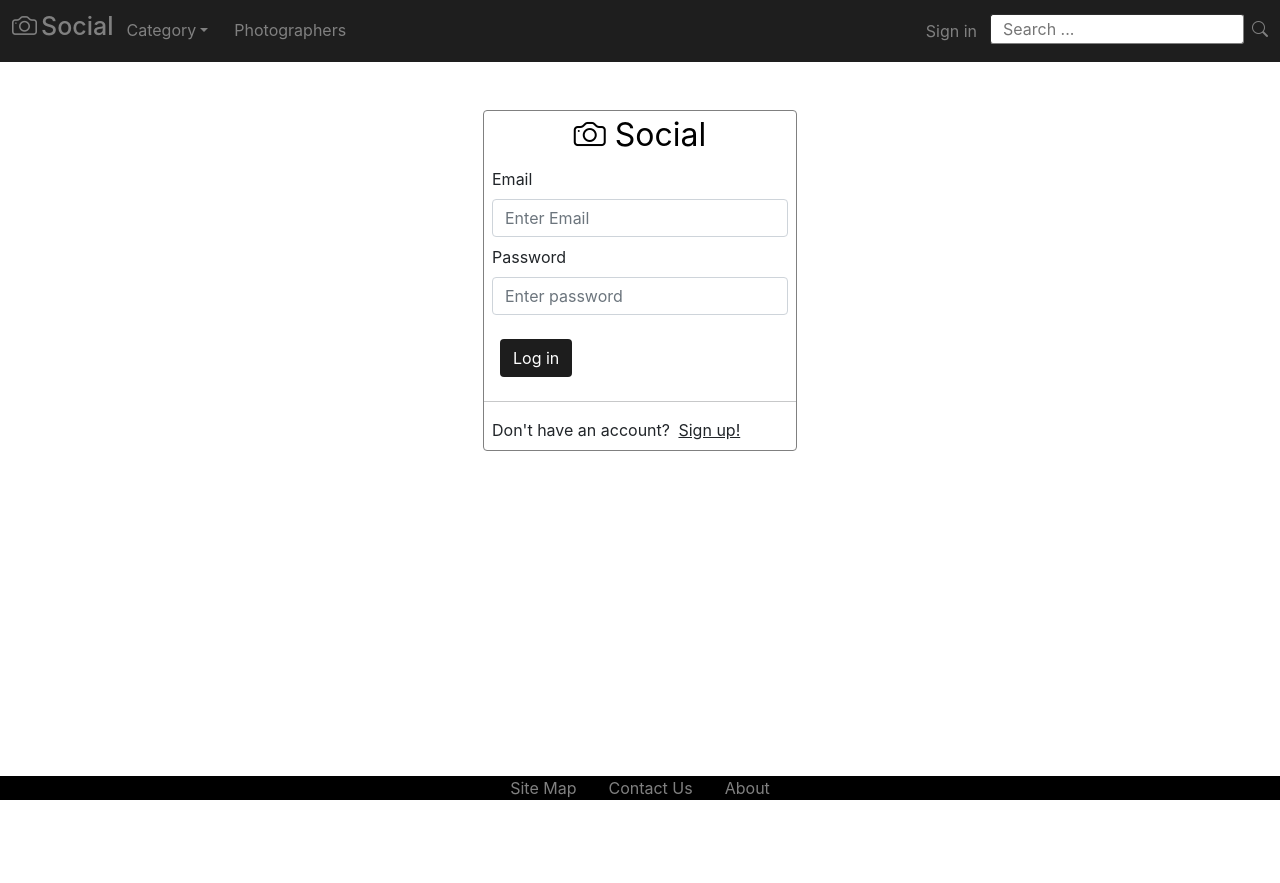
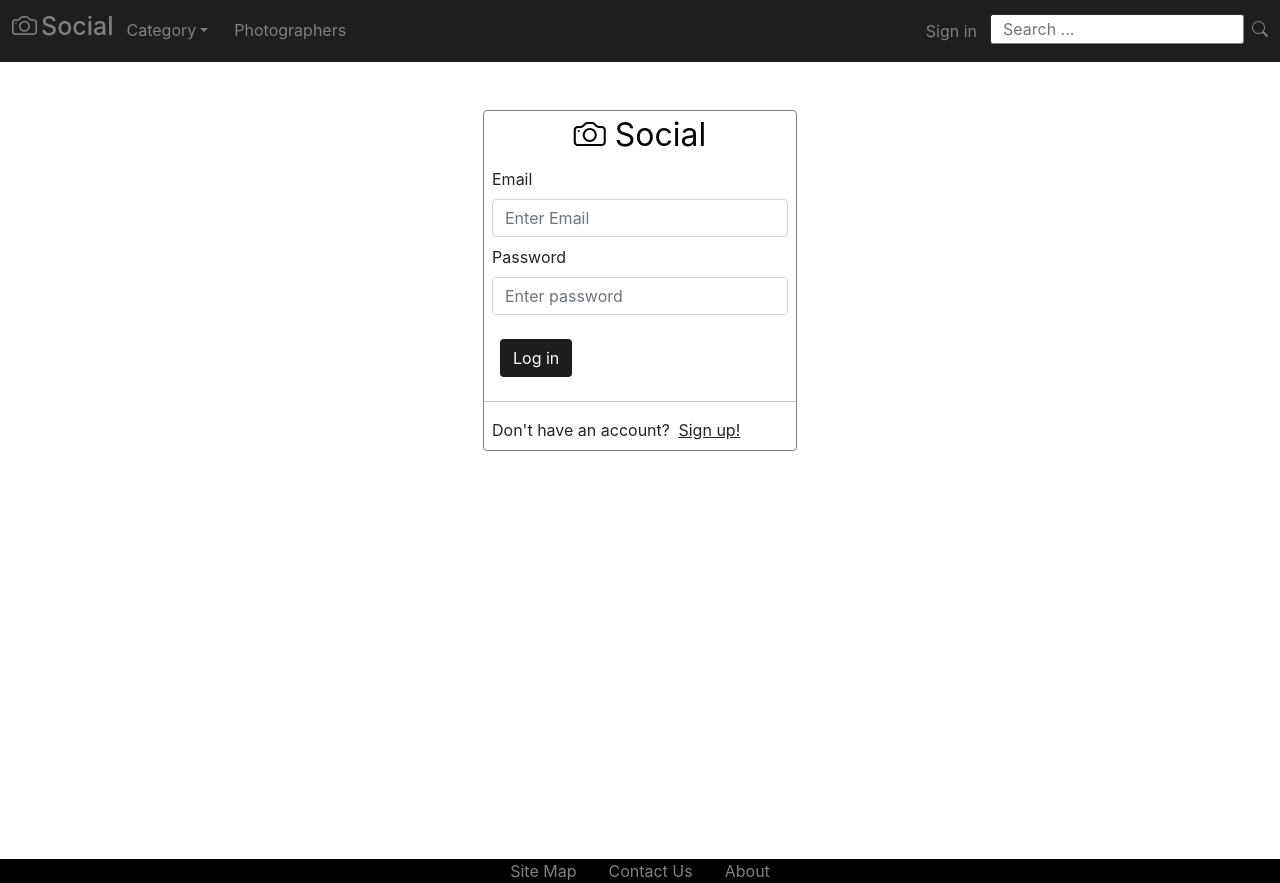
Before and after one commit to coder-developer-a/social, a React (Create React App) app: page /signin in a window 1280 px wide. Before the commit the page ends 800 px from the top, so only its background shows below. Built offline with nearby package versions, Linux system fonts and the light colour scheme.

Commit message:
third commit

```diff
--- a/src/App.js
+++ b/src/App.js
@@ -4,10 +4,11 @@ import Trending from './components/Trending';
 import Highway from './components/Highway';
 import Sports from './components/Sports';
 import Footer from './components/Footer';
+import Footera from './components/Footera';
 import Photographers from './components/Photographers';
 import Signin from './components/Signin';
-import Footera from './components/Footera';
-import Footerab from './components/Footerab';
+import { useState } from 'react';
+
 import {
   BrowserRouter as Router,
   Switch,
@@ -18,7 +19,7 @@ import {
 
 function App() {
   return (
-    <div className='container-fluid'>
+    <div className='container-fluid app'>
       <Router basename={process.env.PUBLIC_URL}>
         <Switch>
           <Route path='/' exact>
@@ -27,7 +28,7 @@ function App() {
             <Trending />
             <Highway />
             <Sports />
-            <Footerab />
+            <Footer />
           </Route>
           <Route path="/Photographers">
             <Header />
@@ -37,17 +38,17 @@ function App() {
           <Route path='/category-trending'>
             <Header />
             <Trending />
-            <Footer />
+            <Footera />
           </Route>
           <Route path='/category-highway'>
             <Header />
             <Highway />
-            <Footer />
+            <Footera />
           </Route>
           <Route path='/category-sports'>
             <Header />
             <Sports />
-            <Footer />
+            <Footera />
           </Route>
           <Route path='/signin'>
             <Header />
--- a/src/components/Footer.js
+++ b/src/components/Footer.js
@@ -1,7 +1,8 @@
 const Footer = () => {
+
     return (
-        <div className='row'>
-            <div className='footer d-flex justify-content-center align-items-center'>
+        <div className='row footer'>
+            <div className='d-flex justify-content-center align-items-center container'>
                 <div className='footer-item mx-3'>Site Map</div>
                 <div className='footer-item mx-3'>Contact Us</div>
                 <div className='footer-item mx-3'>About</div>
--- a/src/components/Footera.js
+++ b/src/components/Footera.js
@@ -1,7 +1,8 @@
 const Footera = () => {
     return (
         <div className='row'>
-            <div className='footera d-flex justify-content-center align-items-center'>
+            <div><br /><br /><br /><br /><br /><br /><br /><br /><br /><br /><br /><br /><br /><br /><br /><br /><br /></div>
+            <div className='footera d-flex justify-content-center align-items-center container'>
                 <div className='footer-item mx-3'>Site Map</div>
                 <div className='footer-item mx-3'>Contact Us</div>
                 <div className='footer-item mx-3'>About</div>
--- a/src/components/Footerab.js
+++ /dev/null
@@ -1,13 +0,0 @@
-const Footerab = () => {
-    return (
-        <div className='row'>
-            <div className='footerab d-flex justify-content-center align-items-center mt-5'>
-                <div className='footer-item mx-3'>Site Map</div>
-                <div className='footer-item mx-3'>Contact Us</div>
-                <div className='footer-item mx-3'>About</div>
-            </div>
-        </div>
-    )
-}
-
-export default Footerab
--- a/src/components/Sports.js
+++ b/src/components/Sports.js
@@ -10,7 +10,7 @@ const Sports = () => {
                 <a href="#" className='category text-center text-sm-start col-1'><h4>Sports</h4></a>
                 <hr />
             </div>
-            <div className='row d-flex justify-content-around align-items-center'>
+            <div className='row d-flex justify-content-around align-items-center mb-5'>
                 <div className='col-12 col-sm-6 col-lg-4'><Card imageSource={Highway1} itemTitle='Classic Field' likes='5'/></div>
                 <div className='col-12 col-sm-6 col-lg-4'><Card imageSource={Highway2} itemTitle='Cold Net' likes='7'/></div>
                 <div className='col-12 col-sm-6 col-lg-4'><Card imageSource={Highway3} itemTitle='Would You Play?' likes='4'/></div>
--- a/src/index.css
+++ b/src/index.css
@@ -14,6 +14,10 @@ code {
   font-family: source-code-pro, Menlo, Monaco, Consolas, 'Courier New',
     monospace;
 }
+
+
+
+
 
 .navbar-toggler:focus {
   box-shadow: none;
@@ -191,26 +195,28 @@ code {
   color: black;
 }
 
+.app {
+  position: relative;
+  bottom: 0px;
+}
+
 .footer {
+  background-color: black;
+
+}
+
+.footera {
   background-color: black;
 }
 
-@media (min-width: 576px) {
-  .footer {
-    position: absolute;
-    bottom: 0px;
-  }
+
+
+
+.sign-in {
+  border: 1px solid gray;
 }
 
-.footera {
-  position: absolute;
-  bottom: 0px;
-  background-color: black;
-}
 
-.footerab {
-  background-color: black;
-}
 
 .footer-item {
   color: gray;
@@ -247,10 +253,6 @@ code {
   color: green;
 }
 
-.sign-in {
-  border: 1px solid gray;
-}
-
 
 .log-in {
   color: white;
```
Also changed, not shown: src/components/Button.js (deleted, +0 -9 lines).
